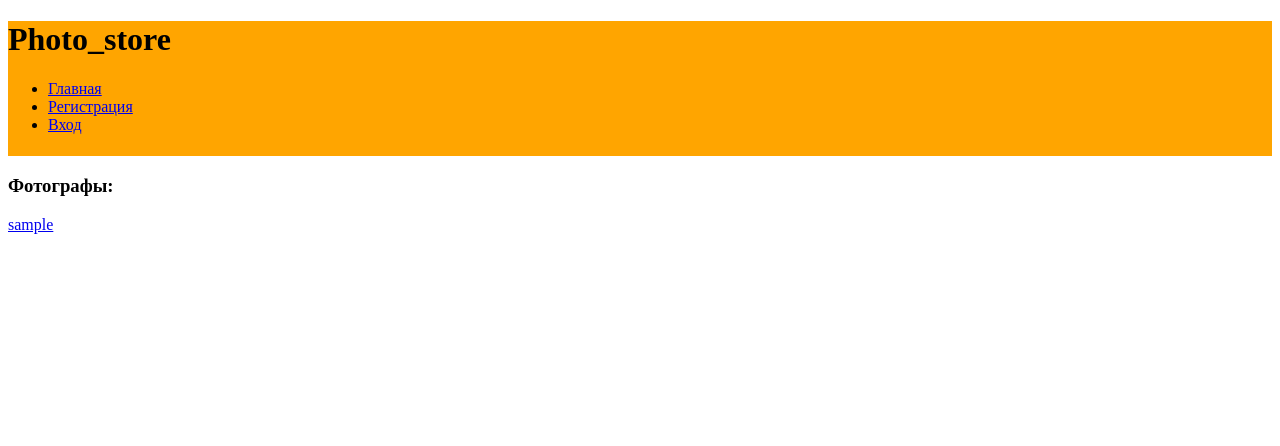
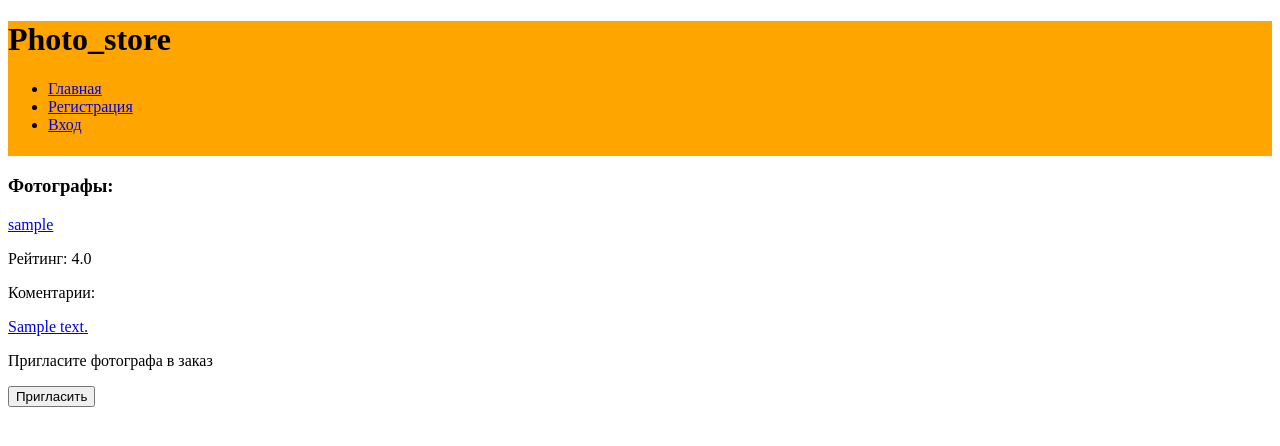
Before and after one commit to Den4ik-Bro/photo_store, a Django app: page /photographers/ in a window 1280 px wide. Shown: the top 446 px of the page. Run offline with Django 3.2, Linux system fonts and the light colour scheme; tables that the repository leaves empty hold one stand-in row (values such as "Sample post").

Commit message:
добавлены комментарии оставленные к работам фотографа на странице всех фотографов, небольшие правки

```diff
--- a/photo_store/templates/order_info.html
+++ b/photo_store/templates/order_info.html
@@ -42,7 +42,6 @@
             {% if current_order.owner == request.user %}
                 {% for response in current_order.response_set.all %}
                     <p>Рейтинг фотографа: {{ response.photographer.avg_rate }}</p>
-{{ response.photographer.response_set.all }}
                     <a href="/profile/{{ response.photographer.id }}"><p>{{ response.photographer }}</p></a>
                     <p>{{ response.text }}</p>
                     <p>Мои работы:</p>
--- a/photo_store/templates/photographers.html
+++ b/photo_store/templates/photographers.html
@@ -6,6 +6,17 @@
     <p><h3>Фотографы:</h3></p>
     {% for user in users %}
         <a href="/profile/{{ user.id }}"><p>{{ user }}</p></a>
+        <p>Рейтинг: {{ user.avg_rate }}</p>
+        <p>Коментарии: {% for response in user.response_set.all %}</p>
+                           <a href="/order/{{ response.order.id }}/">{{ response.comment }}</a>
+                        {% endfor %}
+    <p>Пригласите фотографа в заказ</p>
+<!--надо написать условие что у текущего юзера есть заказы, потом форма пускай отправляет сообщение выбранному юзеру-->
+<!--not request.user.is_authenticated пригодится-->
+    <form action="." method="POST">
+        {% csrf_token %}
+        <input type="submit" value="Пригласить">
+    </form>
     {% endfor %}
 
 {% endblock %}
--- a/photo_store/views.py
+++ b/photo_store/views.py
@@ -142,13 +142,8 @@ def del_photo(request, photo_id):
 
 def photographers(request):
     """список пользователей которые являются фотографами"""
-    user = User.objects.filter(is_photographer=True)
-    # dict = {}
-    # for current_user in user:
-    #     dict[current_user.id]= current_user.response_set.aggregate(Avg('rate'))
-    # print(dict)
+    user = User.objects.filter(is_photographer=True).annotate(avg_rate=Avg('response__rate'))
     return render(request, 'photographers.html', {'users': user,
-                                                  # 'dict': dict
                                                   })
 
 
```
